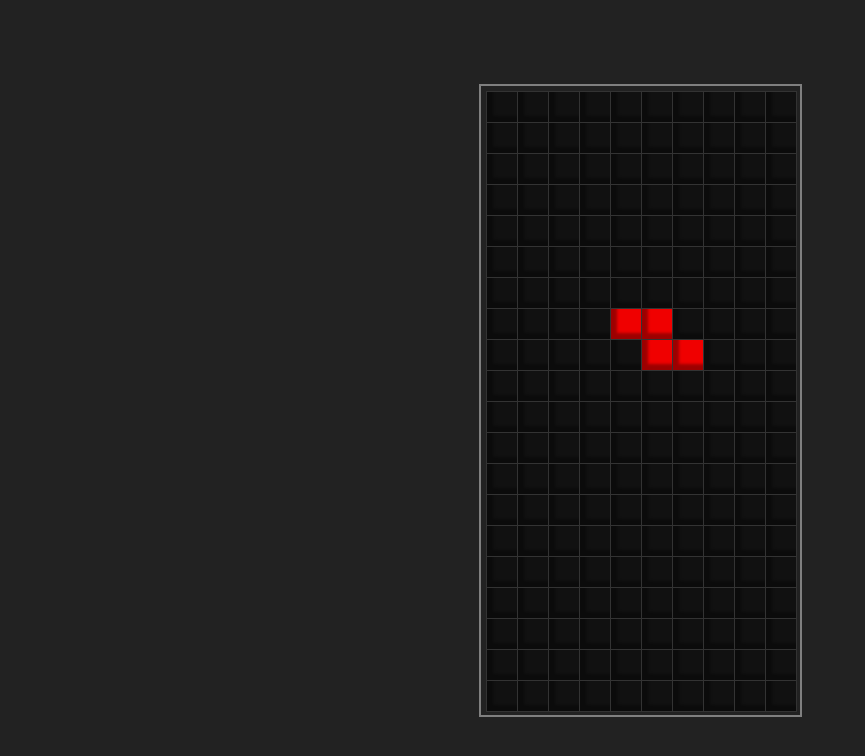
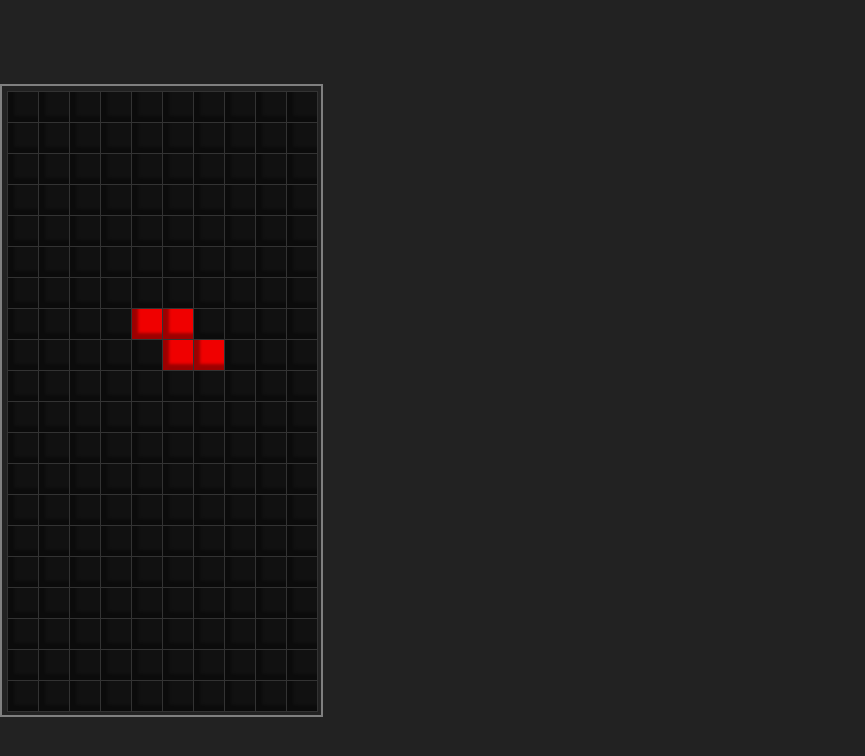
Before and after one commit to gazjosef/react-tetris, a React (Vite) app: page / in a window 1280 px wide. Shown: the top 756 px of the page, without its empty margins (0-865 px from the left). Built offline with nearby package versions, Linux system fonts and the light colour scheme.

Commit message:
Refactor: Move Utility Styles To Layout.ts

```diff
--- a/src/components/Game.tsx
+++ b/src/components/Game.tsx
@@ -1,6 +1,5 @@
 import React, { useState, useEffect } from "react";
 import Grid, { GRID_WIDTH, GRID_HEIGHT } from "./Grid";
-import { GridCenter } from "../ui/Utils";
 import { getRandomTetromino, Tetromino } from "../utils/tetrominoes";
 import {
   createEmptyGrid,
@@ -8,6 +7,7 @@ import {
   clearFullRows,
 } from "../utils/gameUtils";
 import useGameControls from "../hooks/useGameControls";
+import { CenteredGrid } from "../styles/Layout";
 
 const Game: React.FC = () => {
   const [grid, setGrid] = useState<(string | null)[][]>(createEmptyGrid());
@@ -62,9 +62,9 @@ const Game: React.FC = () => {
   const flatGrid = mergedGrid.flat();
 
   return (
-    <GridCenter>
+    <CenteredGrid>
       <Grid grid={flatGrid} />
-    </GridCenter>
+    </CenteredGrid>
   );
 };
 
--- /dev/null
+++ b/src/styles/Layout.ts
@@ -0,0 +1,13 @@
+import styled from "styled-components";
+
+export const CenteredGrid = styled.div<{
+  fullScreen?: boolean;
+  height?: string;
+  width?: string;
+}>`
+  display: grid;
+  place-items: center;
+  height: ${({ fullScreen, height }) =>
+    fullScreen ? "100vh" : height || "auto"};
+  width: ${({ fullScreen, width }) => (fullScreen ? "100vw" : width || "auto")};
+`;
--- a/src/ui/Utils.tsx
+++ /dev/null
@@ -1,8 +0,0 @@
-import styled from "styled-components";
-
-export const GridCenter = styled.div`
-  display: grid;
-  place-items: center;
-  height: 100vh;
-  width: 100vw;
-`;
```
